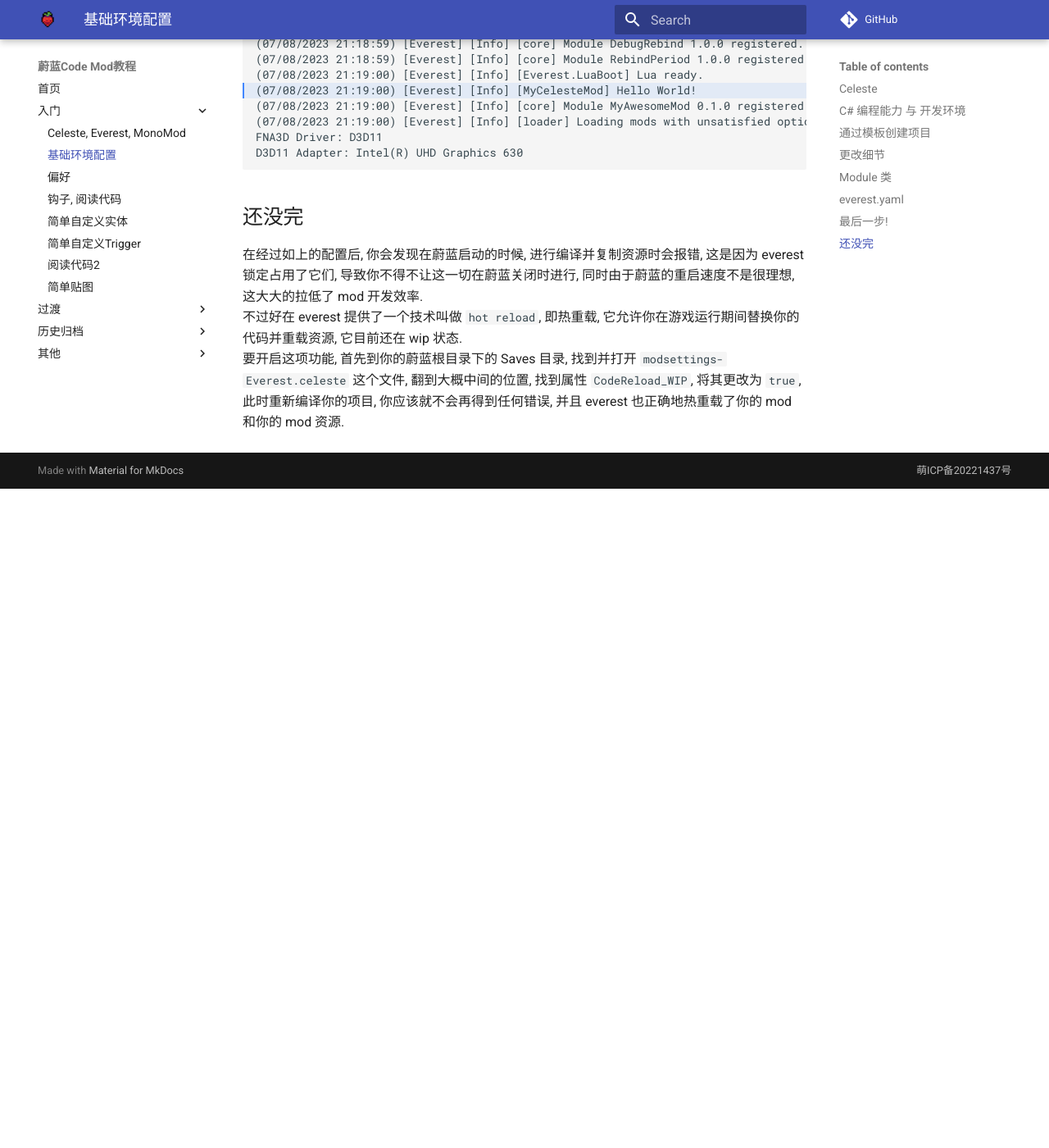
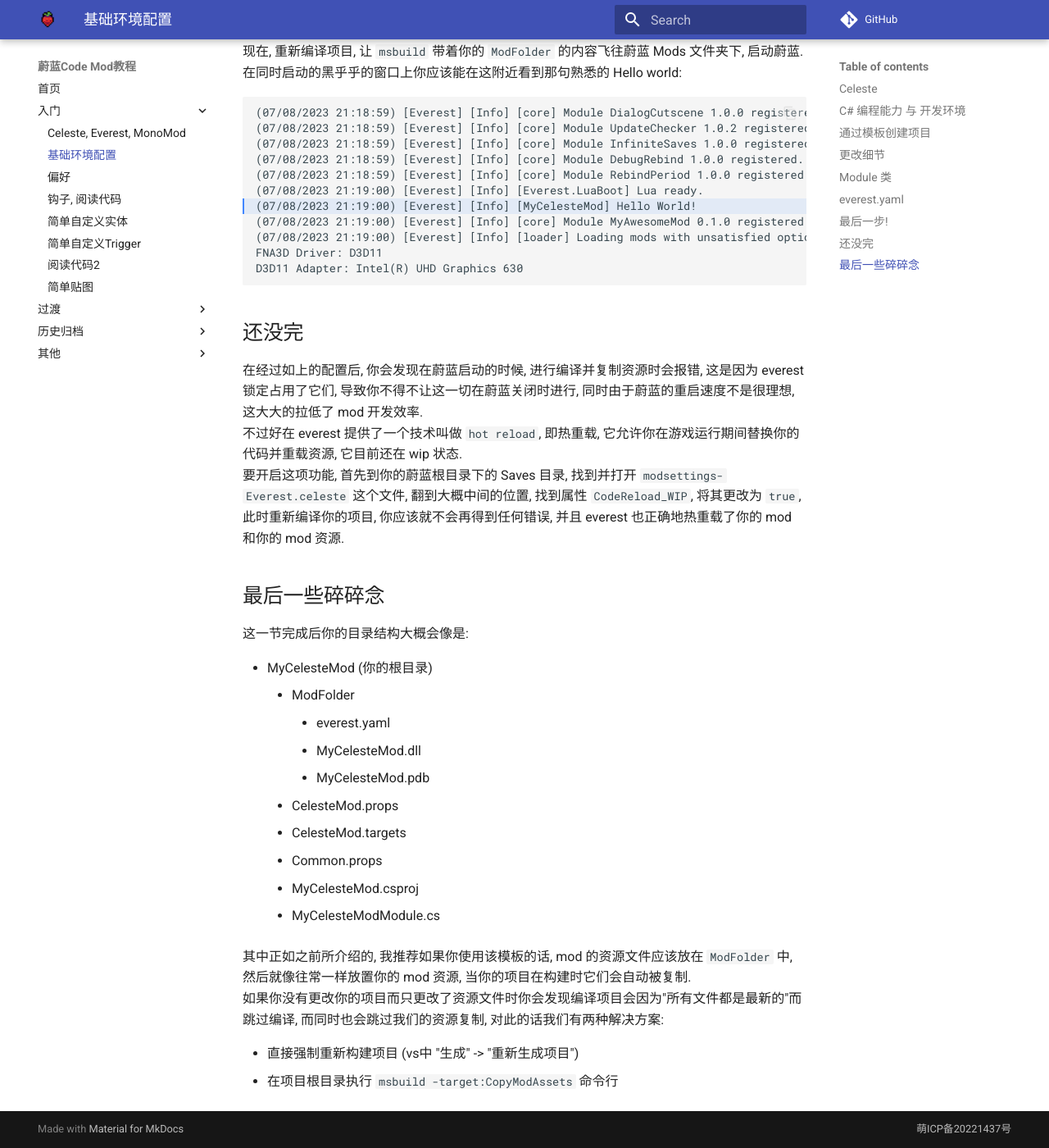
Before and after one commit to Saplonily/CelesteModTutorial, an MkDocs documentation site: the page built from docs/begin/BasicEnv.md, in a window 1280 px wide and 1400 px high, scrolled down 5487 px. Shown: the whole window at 82% size. Built offline with MkDocs 1.6.1 and Material for MkDocs 9.7.7, drawn with Linux system fonts in a browser that asks for light colours; comment, search, counter and statistics services are not loaded; before the commit the page ends 6083 px from its top, so only the background shows below that; some of the changed text lies outside the part shown.

Commit message:
基础环境配置的碎碎念和版本更新

```diff
--- a/docs/begin/BasicEnv.md
+++ b/docs/begin/BasicEnv.md
@@ -52,8 +52,8 @@
 根据一些反馈我们发现旧的手动配置环境的方式非常的复杂难操作(
 所以呢这里就推荐一种新的配置环境的方式 - **使用模板**
 考虑到 nuget 安装模板也需要一定的命令行基础...
-所以我觉得还是[提供直接的下载链接更好](https://hongshitieli.lanzouk.com/ih5Cr11o3jaj),
-如果有需要的话这是模板的[Github源](https://github.com/Saplonily/celeste-mod-template-sdkstyled),
+所以我觉得还是[提供直接的下载链接更好](https://hongshitieli.lanzouc.com/iZzh515spp6b),
+或者你也可以到[Github源](https://github.com/Saplonily/celeste-mod-template-sdkstyled),
 下载解压后, 使用你的 vs 打开其中的 csproj 文件, 那么按理来说你会看到这几个文件:
 
 !!! note
@@ -63,6 +63,7 @@
 - CelesteMod.targets
 - Common.props
 - MyCelesteModModule.cs
+- MyCelesteMod.csproj
 
 以及你的项目, 它的名字是 `MyCelesteMod`, 不同于旧的方法, 在这里你的配置过程很简单:
 
@@ -93,6 +94,8 @@
     然后将整个 `ModFolder` 复制到蔚蓝的 `Mods\{你的mod名}` 文件夹下!
     所以当我们需要更改一些比如说 loenn 的配置文件, `everest.yaml` 的内容, 你的测试地图等时,
     你只需要简单地重新编译一遍项目, 然后等待模板来帮你做剩下的活!
+
+
 
 ## 更改细节
 通过模板的话依然有些东西需要自行更改, 比如这个 Mod 的名字.
@@ -154,6 +157,9 @@
 实际上有关 code mod 的所有代码相关的东西我们都已经做完了, 剩余的其实只是一个普通 mod 要做的 ---- 写 `everest.yaml`.
 在这里我们需要在 `ModFolder` 这个文件夹里做这件事, 那么, 在你的这个文件夹下创建 `everest.yaml` 空文件, 你的目录结构可能像是:
 
+!!! note
+    `.dll` 文件和 `.pdb` 文件仅会在你构建过项目后出现, 有时候甚至 ModFolder 目录也会在构建过后出现
+
 - ModFolder
     - everest.yaml
     - MyCelesteMod.dll
@@ -210,3 +216,25 @@
 要开启这项功能, 首先到你的蔚蓝根目录下的 Saves 目录, 找到并打开 `modsettings-Everest.celeste` 这个文件,
 翻到大概中间的位置, 找到属性 `CodeReload_WIP`, 将其更改为 `true`, 此时重新编译你的项目,
 你应该就不会再得到任何错误, 并且 everest 也正确地热重载了你的 mod 和你的 mod 资源.
+
+## 最后一些碎碎念
+
+这一节完成后你的目录结构大概会像是:
+
+- MyCelesteMod (你的根目录)
+    - ModFolder
+        - everest.yaml
+        - MyCelesteMod.dll
+        - MyCelesteMod.pdb
+    - CelesteMod.props
+    - CelesteMod.targets
+    - Common.props
+    - MyCelesteMod.csproj
+    - MyCelesteModModule.cs
+
+其中正如之前所介绍的, 我推荐如果你使用该模板的话, mod 的资源文件应该放在 `ModFolder` 中, 然后就像往常一样放置你的 mod 资源,
+当你的项目在构建时它们会自动被复制.
+如果你没有更改你的项目而只更改了资源文件时你会发现编译项目会因为"所有文件都是最新的"而跳过编译, 而同时也会跳过我们的资源复制, 对此的话我们有两种解决方案:
+
+- 直接强制重新构建项目 (vs中 "生成" -> "重新生成项目")
+- 在项目根目录执行 `msbuild -target:CopyModAssets` 命令行
--- a/mkdocs.yml
+++ b/mkdocs.yml
@@ -47,10 +47,9 @@
       - 简单贴图: "begin/SimpleTexturing.md"
   - 过渡:
       - 更多EC: "trans/ECcommon.md"
-      - 常见Celeste, Monocle:
-        - Alarm, Tween, Coroutine: "trans/common1.md"
-        # - Flag, Tag, Tracker: "trans/common2.md"
-        # - Sprite, Image: "trans/common3.md"
+      - Alarm, Tween, Coroutine: "trans/common1.md"
+      # - Flag, Tag, Tracker: "trans/common2.md"
+      # - Sprite, Image: "trans/common3.md"
 #     - 进阶钩子:
 #         - 认识 IL: "trans/IL.md"
 #         - IL 钩子与随意钩取: "trans/AdvHooks.md"
```
